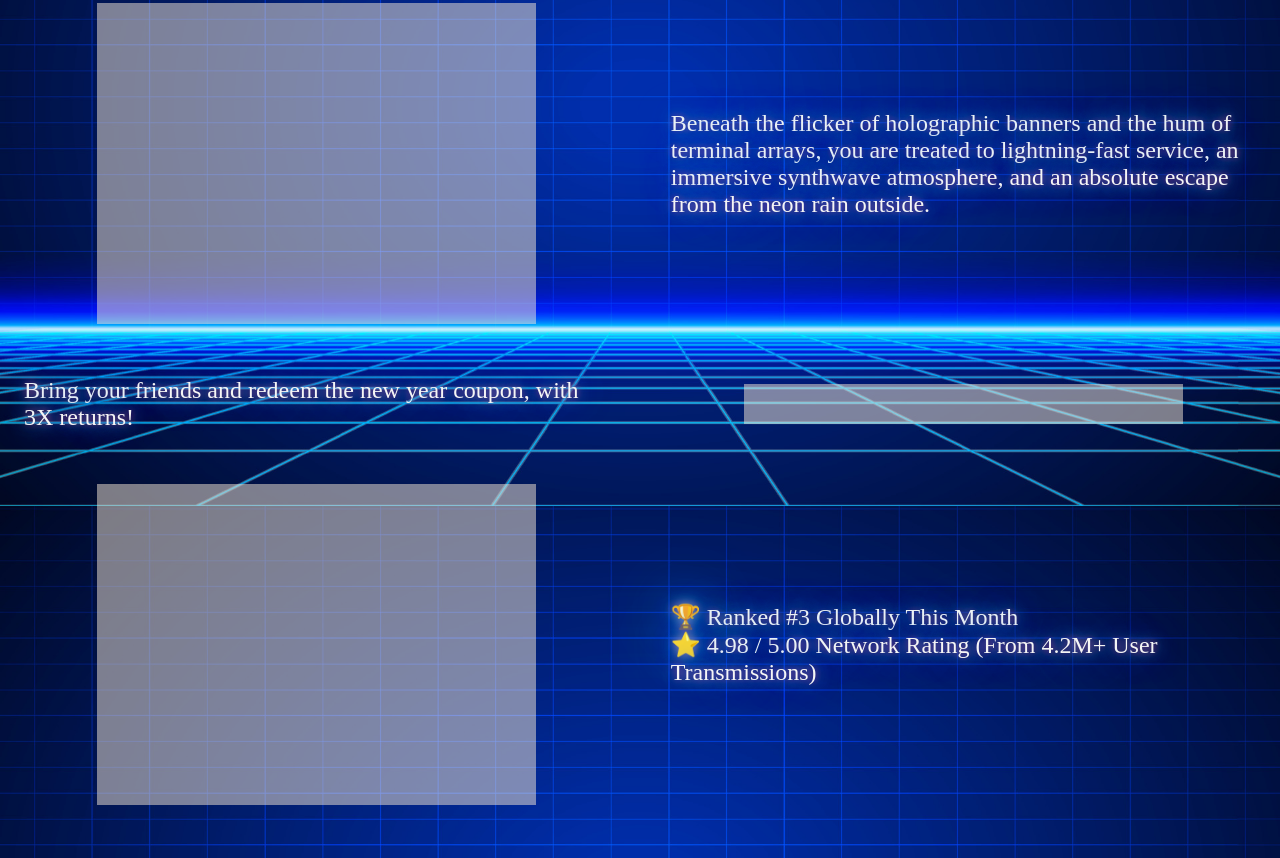
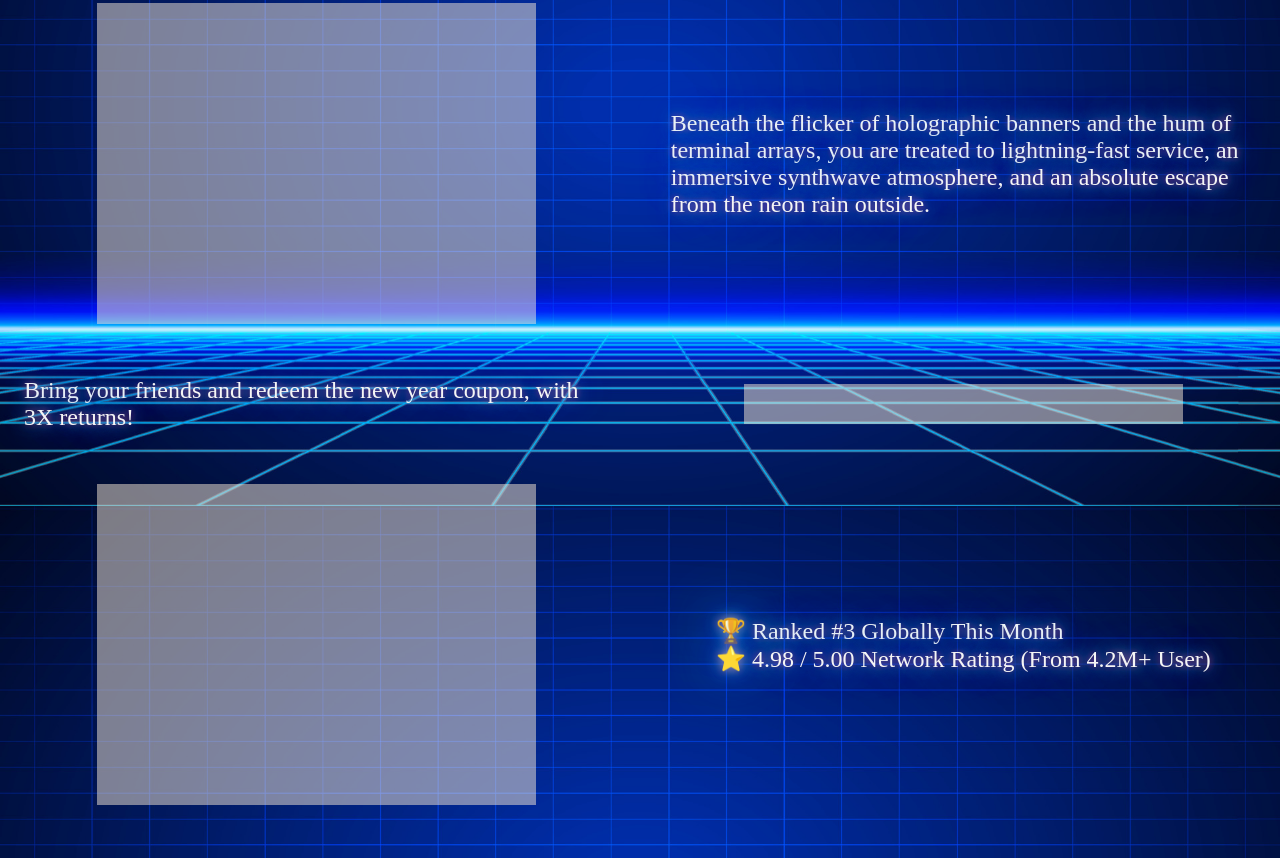
Before and after one commit to BochangZhu/Restaurant-Page, a website built with webpack: page src/template.html in a window 1280 px wide. Shown: the part 294-1152 px from the top of the page. Built offline with nearby package versions, Linux system fonts and the light colour scheme.

Commit message:
add homeUtility module skeleton code

```diff
--- a/src/homeUtil.js
+++ b/src/homeUtil.js
@@ -1,3 +1,9 @@
+// import
+import displayURL from "./asset/display.png";
+import customerURL from "./asset/customer.png";
+import couponURL from "./asset/coupon.svg";
+
 export default () => {
+    // create neccesary elements
 
 };
--- a/src/template.html
+++ b/src/template.html
@@ -29,7 +29,7 @@
 
         <div class="group">
             <p>🏆 Ranked #3 Globally This Month</p>
-            <p>⭐ 4.98 / 5.00 Network Rating (From 4.2M+ User Transmissions)</p>
+            <p>⭐ 4.98 / 5.00 Network Rating (From 4.2M+ User)</p>
         </div>
     </div>
 </body>
```
Also changed, not shown: src/asset/couponIcon.svg (added).
